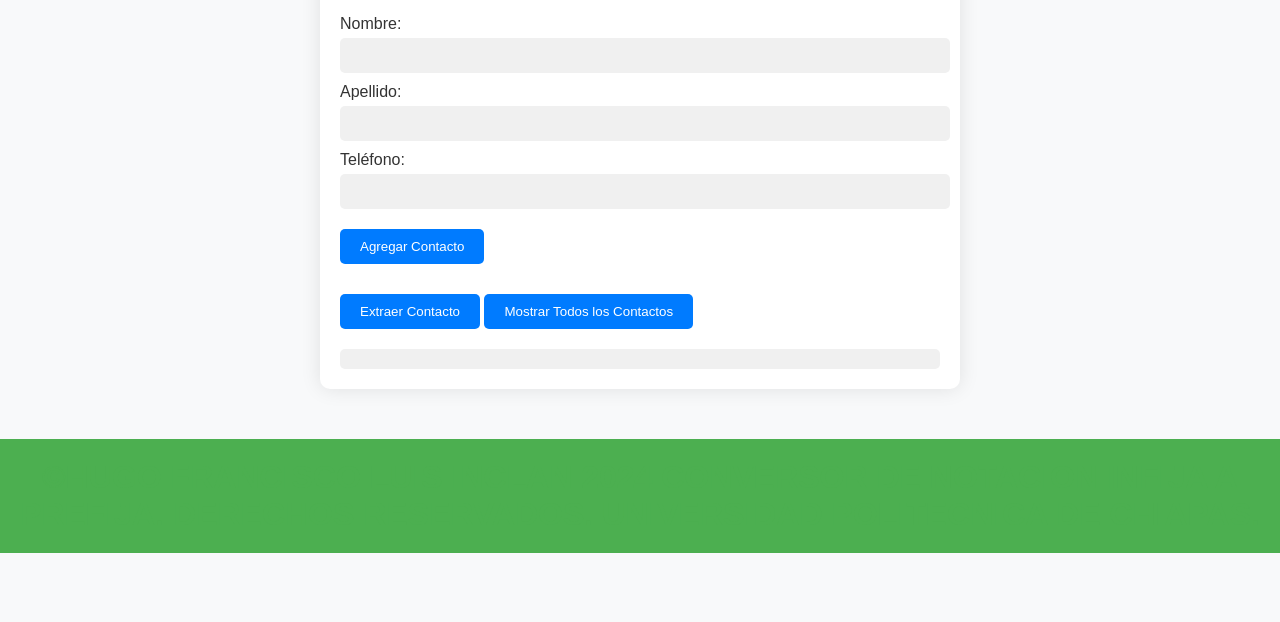
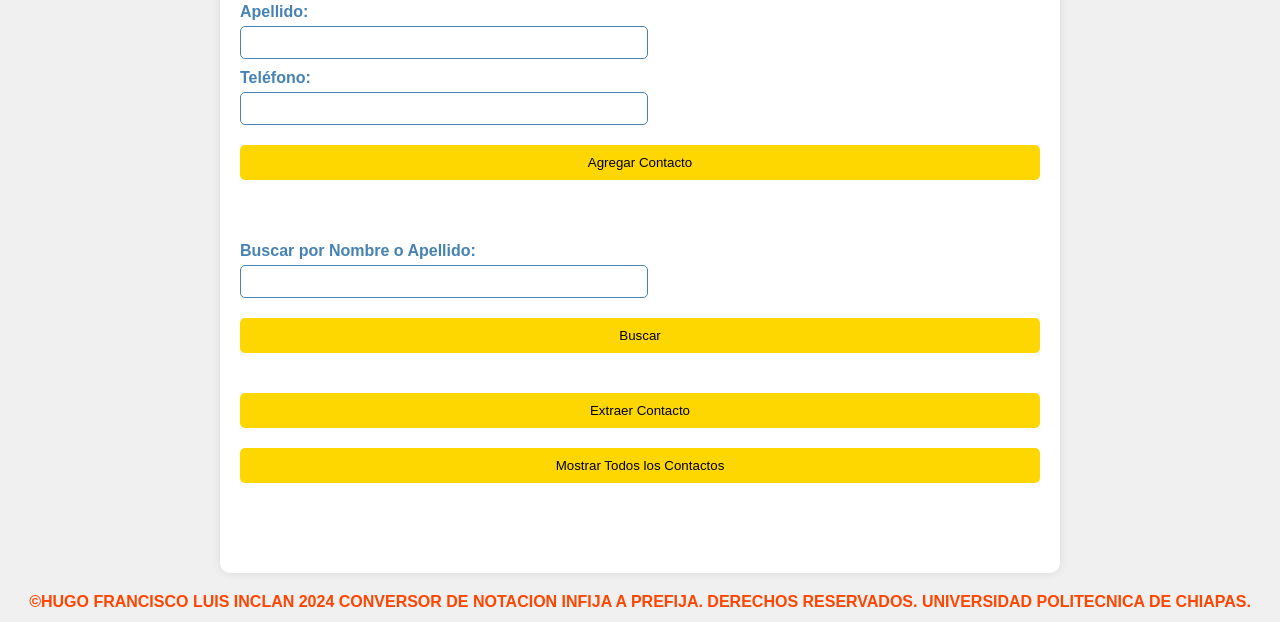
Before and after one commit to IDS-HUGO/Queues-Agenda, a plain HTML site: page index.html in a window 1280 px wide. Shown: the part 412-1034 px from the top of the page. Before the commit the page ends 965 px from the top, so only its background shows below. Drawn offline with Linux system fonts and the light colour scheme.

Commit message:
ADD CSS AND SEARCH-- FINISH

```diff
--- a/index.css
+++ b/index.css
@@ -1,81 +1,73 @@
 body {
     font-family: Arial, sans-serif;
-    background-color: #f8f9fa; /* Fondo gris claro */
+    background-color: #f0f0f0;
     margin: 0;
     padding: 0;
 }
 
-.encabezado {
-    text-align: center;
-    padding: 20px 0;
-    background-color: #4caf50; /* Verde */
+.container {
+    max-width: 800px;
+    margin: 0 auto;
+    padding: 20px;
+    background-color: #fff;
+    border-radius: 10px;
+    box-shadow: 0 0 10px rgba(0, 0, 0, 0.1);
 }
 
-.container {
-    max-width: 600px;
-    margin: 50px auto;
-    padding: 20px;
-    background-color: #ffffff; /* Fondo blanco */
-    border-radius: 10px;
-    box-shadow: 0 0 20px rgba(0, 0, 0, 0.1); /* Sombra suave */
+.encabezado {
+    background-color: #5b89be;
+    padding: 10px;
+    text-align: center;
+}
+
+.encabezado img {
+    max-width: 70%;
 }
 
 h1 {
-    color: #4caf50; /* Verde */
-    text-align: center;
-    margin-bottom: 30px;
+    color: #ff4500;
 }
 
 label {
-    display: block;
-    margin-bottom: 5px;
-    color: #333333; /* Texto gris oscuro */
+    color: #4682b4;
+    font-weight: bold;
 }
 
 input[type="text"] {
-    width: calc(100% - 10px);
-    padding: 10px;
-    margin-bottom: 10px;
-    border: none;
+    padding: 8px;
+    margin: 5px 0 10px;
+    width: calc(50% - 10px);
     border-radius: 5px;
-    background-color: #f0f0f0; /* Fondo gris claro */
+    border: 1px solid #4682b4;
 }
 
 button {
-    background-color: #007bff; /* Azul */
-    color: #ffffff; /* Texto blanco */
     padding: 10px 20px;
+    margin: 10px 0;
+    background-color: #ffd700;
     border: none;
     border-radius: 5px;
     cursor: pointer;
-    margin-top: 10px;
+    transition: background-color 0.3s;
 }
 
 button:hover {
-    background-color: #0056b3; /* Azul oscuro al pasar el mouse */
-}
-
-#mensaje {
-    color: #dc3545; /* Rojo */
-    font-weight: bold;
-    text-align: center;
-    margin-top: 20px;
-}
-
-#cola {
-    margin-top: 20px;
-    background-color: #f0f0f0; /* Fondo gris claro */
-    padding: 10px;
-    border-radius: 5px;
+    background-color: #ffcc00;
 }
 
 #pie_pagina {
-    background-color: #4caf50; /* Verde */
-    color: #ffffff; /* Texto blanco */
+    margin-top: 20px;
     text-align: center;
-    padding: 20px 0;
+    color: #888;
+    font-size: 14px;
 }
 
 #pie_pagina h1 {
-    margin: 0;
+    font-size: 16px;
 }
+
+.container > div {
+    margin-bottom: 20px;
+    display: flex;
+    flex-direction: column;
+}
--- a/index.html
+++ b/index.html
@@ -6,10 +6,11 @@
     <title>Agenda Telefónica con Cola</title>
     <link rel="stylesheet" href="index.css">
     <link rel="icon" href="./imagenes/contactos.png" type="">
-
 </head>
 <body>
-    <div class="encabezado"> <img src="./imagenes/descarga-L4ed-56-y-transformed.png" alt=""></div>
+    <div class="encabezado">
+        <img src="./imagenes/descarga-L4ed-56-y-transformed.png" alt="">
+    </div>
     <div class="container">
         <h1>Agenda Telefónica con Cola</h1>
         <div>
@@ -20,21 +21,25 @@
             <label for="telefono">Teléfono:</label>
             <input type="text" id="telefono">
             <button onclick="agregarContacto()">Agregar Contacto</button>
-            <p id="mensaje"></p> <!-- Aquí se mostrará el mensaje -->
+            <p id="mensaje"></p>
+        </div>
+        <div>
+            <label for="buscarNombre">Buscar por Nombre o Apellido:</label>
+            <input type="text" id="buscarNombre">
+            <button onclick="buscarContactoPorNombre()">Buscar</button>
+            <div id="resultadosBusqueda"></div>
         </div>
         <div>
             <button onclick="extraerContacto()">Extraer Contacto</button>
-            <button onclick="mostrarTodosContactos()">Mostrar Todos los Contactos</button> <!-- Nuevo botón -->
+            <button onclick="mostrarTodosContactos()">Mostrar Todos los Contactos</button>
         </div>
         <div id="cola"></div>
-        <div id="todosLosContactos"></div> <!-- Nuevo elemento para mostrar todos los contactos -->
+        <div id="todosLosContactos"></div>
     </div>
 
     <div id="pie_pagina">
-        <h1>
-          ©HUGO FRANCISCO LUIS INCLAN 2024 CONVERSOR DE NOTACION INFIJA A PREFIJA. DERECHOS RESERVADOS. UNIVERSIDAD POLITECNICA DE CHIAPAS.
-        </h1>
-      </div>
+        <h1>©HUGO FRANCISCO LUIS INCLAN 2024 CONVERSOR DE NOTACION INFIJA A PREFIJA. DERECHOS RESERVADOS. UNIVERSIDAD POLITECNICA DE CHIAPAS.</h1>
+    </div>
 
     <script type="module" src="./src/controllers/index.js"></script>
 </body>
--- a/src/controllers/Agenda.js
+++ b/src/controllers/Agenda.js
@@ -21,7 +21,6 @@ export class Agenda {
         const size = this.queue.getSize();
         const contactos = [];
 
-        // Creamos una copia de la cola
         const copiaCola = new Queue();
         for (let i = 0; i < size; i++) {
             const contacto = this.queue.dequeue();
@@ -29,11 +28,31 @@ export class Agenda {
             copiaCola.enqueue(contacto);
         }
 
-        // Restauramos la cola original
         for (let i = 0; i < size; i++) {
             this.queue.enqueue(copiaCola.dequeue());
         }
 
         return contactos;
     }
+
+    buscarContactoPorNombre(nombre) {
+        const size = this.queue.getSize();
+        const contactosEncontrados = [];
+
+        const copiaCola = new Queue();
+        for (let i = 0; i < size; i++) {
+            const contacto = this.queue.dequeue();
+            const nombreContacto = contacto.split(':')[0].trim();
+            if (nombreContacto.includes(nombre)) {
+                contactosEncontrados.push(contacto);
+            }
+            copiaCola.enqueue(contacto);
+        }
+
+        for (let i = 0; i < size; i++) {
+            this.queue.enqueue(copiaCola.dequeue());
+        }
+
+        return contactosEncontrados;
+    }
 }
--- a/src/controllers/index.js
+++ b/src/controllers/index.js
@@ -7,22 +7,17 @@ window.agregarContacto = function() {
     const telefono = document.getElementById('telefono').value;
     const contacto = `${nombre} ${apellido}: ${telefono}`;
 
-    // Llamamos a la función de la agenda para agregar el contacto
     agenda.agregarContacto(contacto);
 
-    // Mostramos un mensaje de éxito
     const mensaje = document.getElementById('mensaje');
     mensaje.textContent = "Contacto agregado correctamente.";
 
-    // Llamamos a la función para mostrar la cola actualizada
     mostrarCola();
 }
 
 window.extraerContacto = function() {
-    // Llamamos a la función de la agenda para extraer un contacto
     const contactoExtraido = agenda.extraerContacto();
 
-    // Si se extrae un contacto, actualizamos la cola y mostramos un mensaje
     if (contactoExtraido) {
         const mensaje = document.getElementById('mensaje');
         mensaje.textContent = `Contacto extraído: ${contactoExtraido}`;
@@ -34,7 +29,6 @@ window.extraerContacto = function() {
 }
 
 window.mostrarCola = function() {
-    // Llamamos a la función de la agenda para obtener la cola actualizada
     const colaElement = document.getElementById('cola');
     colaElement.textContent = agenda.mostrarCola();
 }
@@ -44,7 +38,6 @@ window.mostrarTodosContactos = function() {
     const todosLosContactos = agenda.obtenerTodosLosContactos();
 
     if (todosLosContactos.length > 0) {
-        // Si hay contactos, los mostramos en el elemento HTML
         let listaContactosHTML = '<ul>';
         todosLosContactos.forEach(contacto => {
             listaContactosHTML += `<li>${contacto}</li>`;
@@ -52,7 +45,23 @@ window.mostrarTodosContactos = function() {
         listaContactosHTML += '</ul>';
         todosLosContactosElement.innerHTML = listaContactosHTML;
     } else {
-        // Si no hay contactos, mostramos un mensaje indicando que la agenda está vacía
         todosLosContactosElement.textContent = "La agenda está vacía, no hay contactos para mostrar.";
     }
 }
+
+window.buscarContactoPorNombre = function() {
+    const nombreABuscar = document.getElementById('buscarNombre').value;
+    const resultados = agenda.buscarContactoPorNombre(nombreABuscar);
+
+    const resultadosElement = document.getElementById('resultadosBusqueda');
+    if (resultados.length > 0) {
+        let listaResultadosHTML = '<ul>';
+        resultados.forEach(resultado => {
+            listaResultadosHTML += `<li>${resultado}</li>`;
+        });
+        listaResultadosHTML += '</ul>';
+        resultadosElement.innerHTML = listaResultadosHTML;
+    } else {
+        resultadosElement.textContent = "No se encontraron resultados para la búsqueda.";
+    }
+}
--- a/src/models/Queue.js
+++ b/src/models/Queue.js
@@ -1,4 +1,3 @@
-// Implementación de la cola utilizando una lista enlazada simple
 export class Queue {
     constructor() {
         this.head = null;
```
